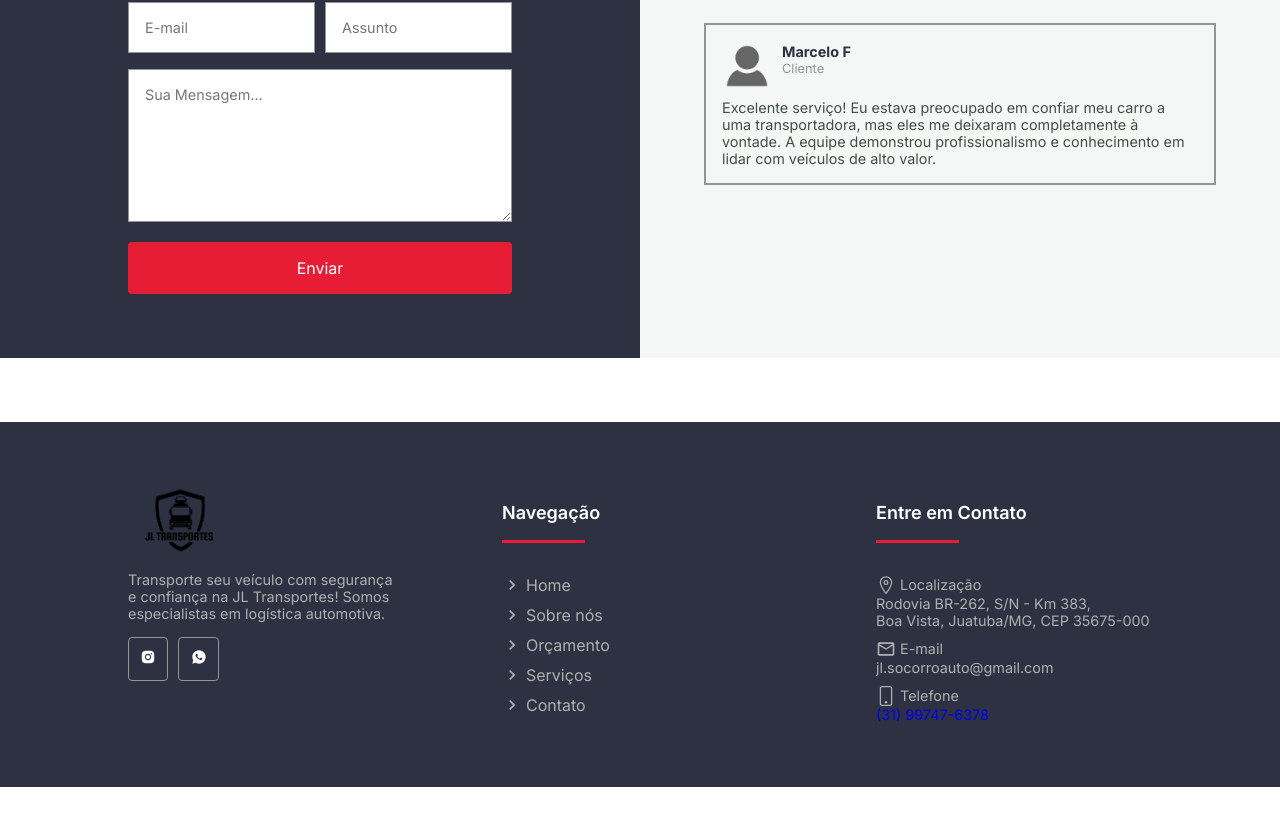
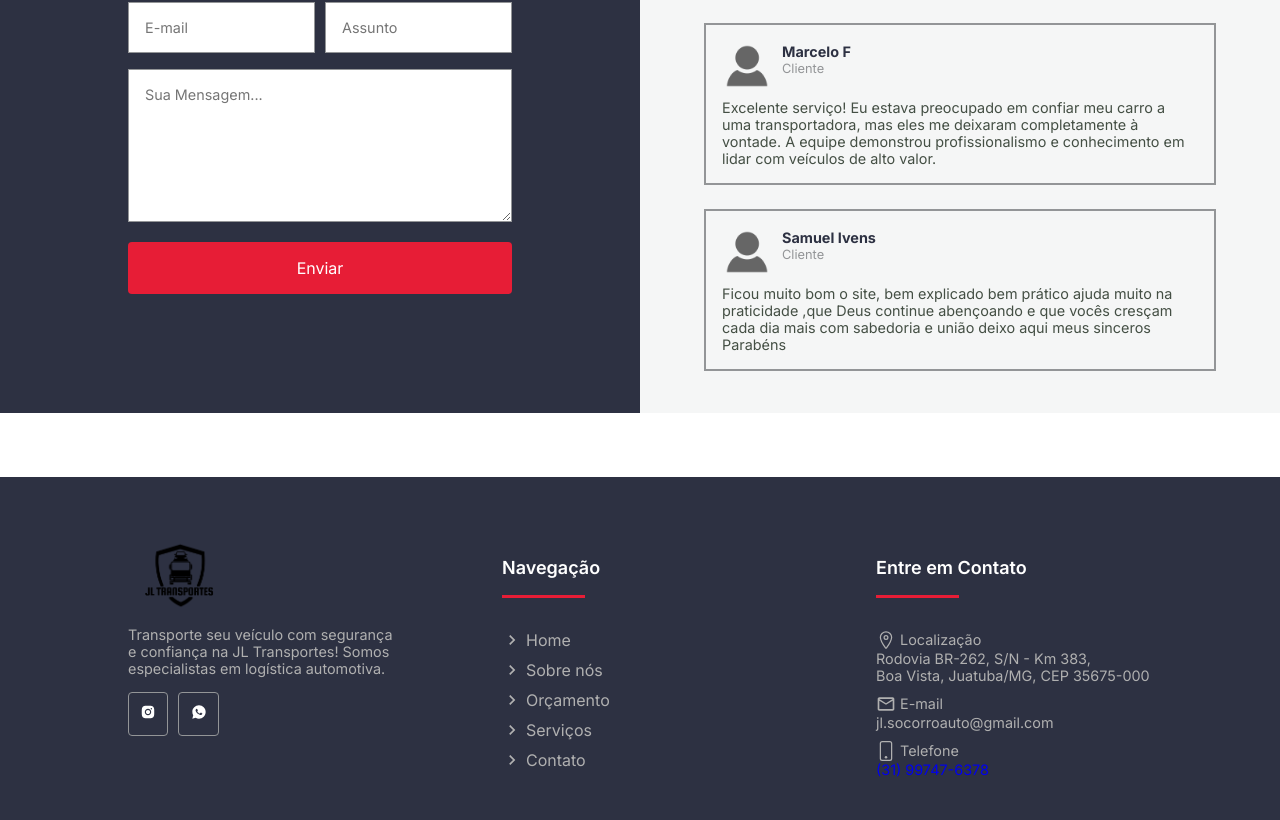
Before and after one commit to valmir1227/Transportadora-veiculos, a Next.js app: page / in a window 1280 px wide. Shown: the part 3371-4191 px from the top of the page. Before the commit the page ends 4158 px from the top, so only its background shows below. Built offline with nearby package versions, Linux system fonts and the light colour scheme.

Commit message:
Add customer comment

```diff
--- a/src/app/containers/Clients/index.tsx
+++ b/src/app/containers/Clients/index.tsx
@@ -186,6 +186,27 @@ export default function Clients() {
             veículos de alto valor.
           </p>
         </div>
+        <div className={styles.comment}>
+          <div className={styles.customer}>
+            <Image
+              src={defaultAvatar}
+              alt="Samuel Ivens"
+              width={200}
+              height={200}
+            />
+
+            <div>
+              <strong>Samuel Ivens</strong>
+              <p>Cliente</p>
+            </div>
+          </div>
+
+          <p>
+            Ficou muito bom o site, bem explicado bem prático ajuda muito na
+            praticidade ,que Deus continue abençoando e que vocês cresçam cada
+            dia mais com sabedoria e união deixo aqui meus sinceros Parabéns
+          </p>
+        </div>
       </div>
     </section>
   );
```
